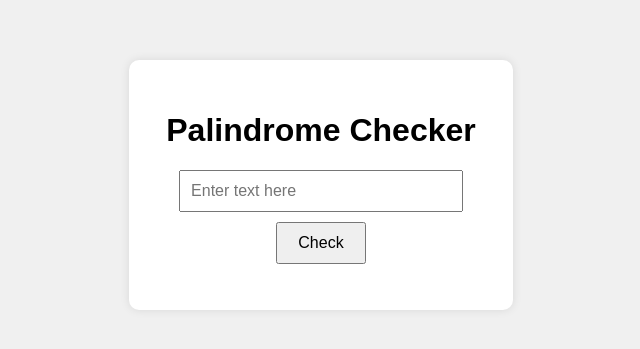
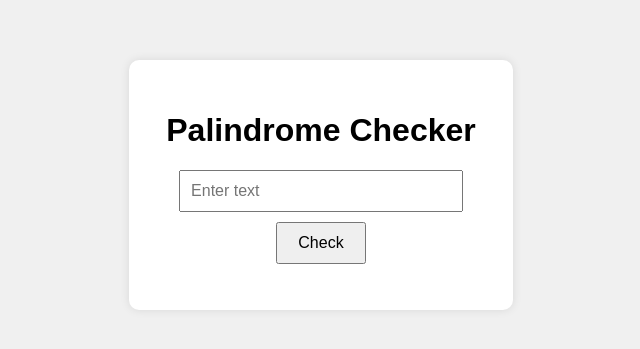
Before and after one commit to Malik786-ubaid/palindrome-checker, a plain HTML site: page index.html in a window 1280 px wide. Shown: the part 223-572 px from the top of the page, 319-959 px from the left. Drawn offline with Linux system fonts and the light colour scheme.

```diff
--- a/index.html
+++ b/index.html
@@ -9,7 +9,7 @@
 <body>
   <div class="container">
     <h1>Palindrome Checker</h1>
-    <input type="text" id="inputText" placeholder="Enter text here" />
+    <input type="text" id="inputText" placeholder="Enter text" />
     <button id="checkBtn">Check</button>
     <p id="result"></p>
   </div>
```
